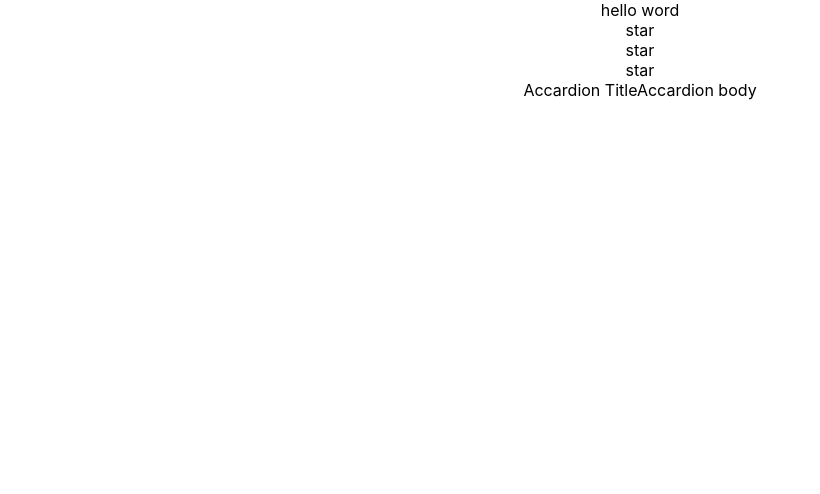
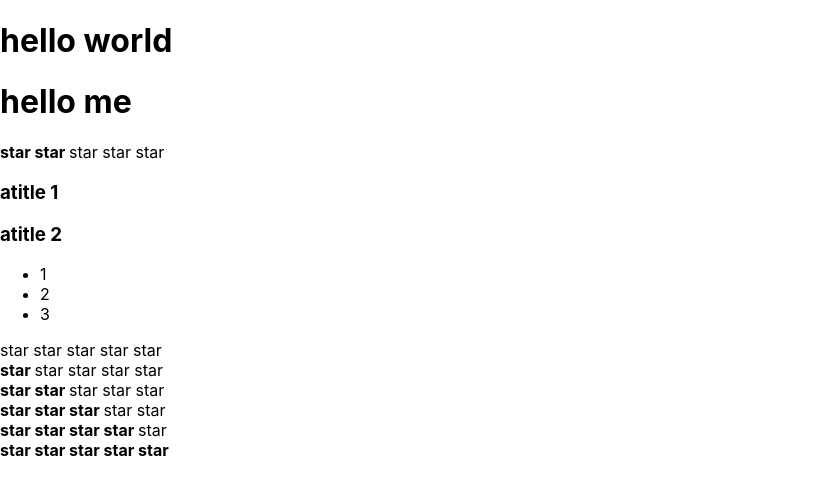
Before and after one commit to VictorAdamovich/React-kabzda, a React (Create React App) app: page / in a window 1280 px wide. Shown: the top 494 px of the page, without its empty margins (0-820 px from the left). Built offline with nearby package versions, Linux system fonts and the light colour scheme.

Commit message:
add 1-4 lesson

```diff
--- a/src/App.css
+++ b/src/App.css
@@ -1,3 +1,4 @@
+/*
 .App {
   text-align: center;
 }
@@ -36,3 +37,4 @@
     transform: rotate(360deg);
   }
 }
+*/
--- a/src/App.tsx
+++ b/src/App.tsx
@@ -1,30 +1,33 @@
 import React from 'react';
 import './App.css';
-import {Accardion} from "./components/Accordion/Accordion";
+import {Accordion} from "./components/Accordion/Accordion";
+import {Rating} from "./Raiting/Rating";
 
 function App() {
     return (
         <div className="App">
-            <AppTitle/>
-            <Stars/>
-            <Accardion/>
+            <AppTitle title='hello world'/>
+            <AppTitle title='hello me'/>
+            <Rating value={2}/>
+            <Accordion title={'atitle 1'} collapsed = {true}/>
+            <Accordion title={'atitle 2'} collapsed = {false}/>
+            <Rating value={0}/>
+            <Rating value={1}/>
+            <Rating value={2}/>
+            <Rating value={3}/>
+            <Rating value={4}/>
+            <Rating value={5}/>
         </div>
     );
 }
 
-function AppTitle() {
-    return <>hello word</>
+type pageTitlePropsType = {
+    title: string
 }
 
-function Stars() {
-    return (<div>
-            <div>star</div>
-            <div>star</div>
-            <div>star</div>
-        </div>
-    )
+function AppTitle(props: pageTitlePropsType) {
+    return <h1>{props.title}</h1>
 }
 
 
-
 export default App;
--- /dev/null
+++ b/src/Raiting/Rating.tsx
@@ -0,0 +1,86 @@
+import React from "react";
+
+type RatingType={
+    value:0 | 1 | 2 | 3 | 4 | 5
+}
+
+export function Rating(props: RatingType) {
+
+    if (props.value === 1) {
+        return (<div>
+                <Stars selected={true}/>
+                <Stars selected={false}/>
+                <Stars selected={false}/>
+                <Stars selected={false}/>
+                <Stars selected={false}/>
+            </div>
+        )
+    }
+
+    if (props.value === 2) {
+        return (<div>
+                <Stars selected={true}/>
+                <Stars selected={true}/>
+                <Stars selected={false}/>
+                <Stars selected={false}/>
+                <Stars selected={false}/>
+            </div>
+        )
+    }
+
+    if (props.value === 3) {
+        return (<div>
+                <Stars selected={true}/>
+                <Stars selected={true}/>
+                <Stars selected={true}/>
+                <Stars selected={false}/>
+                <Stars selected={false}/>
+            </div>
+        )
+    }
+
+    if (props.value === 4) {
+        return (<div>
+                <Stars selected={true}/>
+                <Stars selected={true}/>
+                <Stars selected={true}/>
+                <Stars selected={true}/>
+                <Stars selected={false}/>
+            </div>
+        )
+    }
+
+    if (props.value === 5) {
+        return (<div>
+                <Stars selected={true}/>
+                <Stars selected={true}/>
+                <Stars selected={true}/>
+                <Stars selected={true}/>
+                <Stars selected={true}/>
+            </div>
+        )
+    }
+
+    return (<div>
+        <Stars selected={false}/>
+        <Stars selected={false}/>
+        <Stars selected={false}/>
+        <Stars selected={false}/>
+        <Stars selected={false}/>
+    </div>)
+
+
+}
+type StarPropsType ={
+    selected:boolean
+}
+
+
+function Stars(props: StarPropsType) {
+    if (props.selected) {
+        return <span><b>star </b></span>
+    } else {
+        return <span>star </span>
+
+    }
+}
--- a/src/components/Accordion/Accordion.tsx
+++ b/src/components/Accordion/Accordion.tsx
@@ -1,17 +1,43 @@
 import React from "react";
 
-export function Accardion() {
-    return (<div>
-            <AccardionTitle/>
-            <AccardionBody/>
-        </div>
+type accordionPropsType = {
+    title: string
+    collapsed: boolean
+}
+
+
+export function Accordion(props: accordionPropsType) {
+
+    if (props.collapsed) {
+        return (<div>
+                <AccordionTitle titleValue={props.title}/>
+            </div>
+        )
+    } else {
+
+        return (<div>
+                <AccordionTitle titleValue={props.title}/>
+                <AccordionBody/>
+            </div>
+        )
+    }
+}
+
+type AccordionTitlePropsType = {
+    titleValue: string
+}
+
+function AccordionTitle(props: AccordionTitlePropsType) {
+    return <h3>{props.titleValue}</h3>
+}
+
+
+function AccordionBody() {
+    return (
+        <ul>
+            <li>1</li>
+            <li>2</li>
+            <li>3</li>
+        </ul>
     )
 }
-
-function AccardionTitle() {
-    return <>Accardion Title</>
-}
-
-function AccardionBody() {
-    return <>Accardion body</>
-}
```
